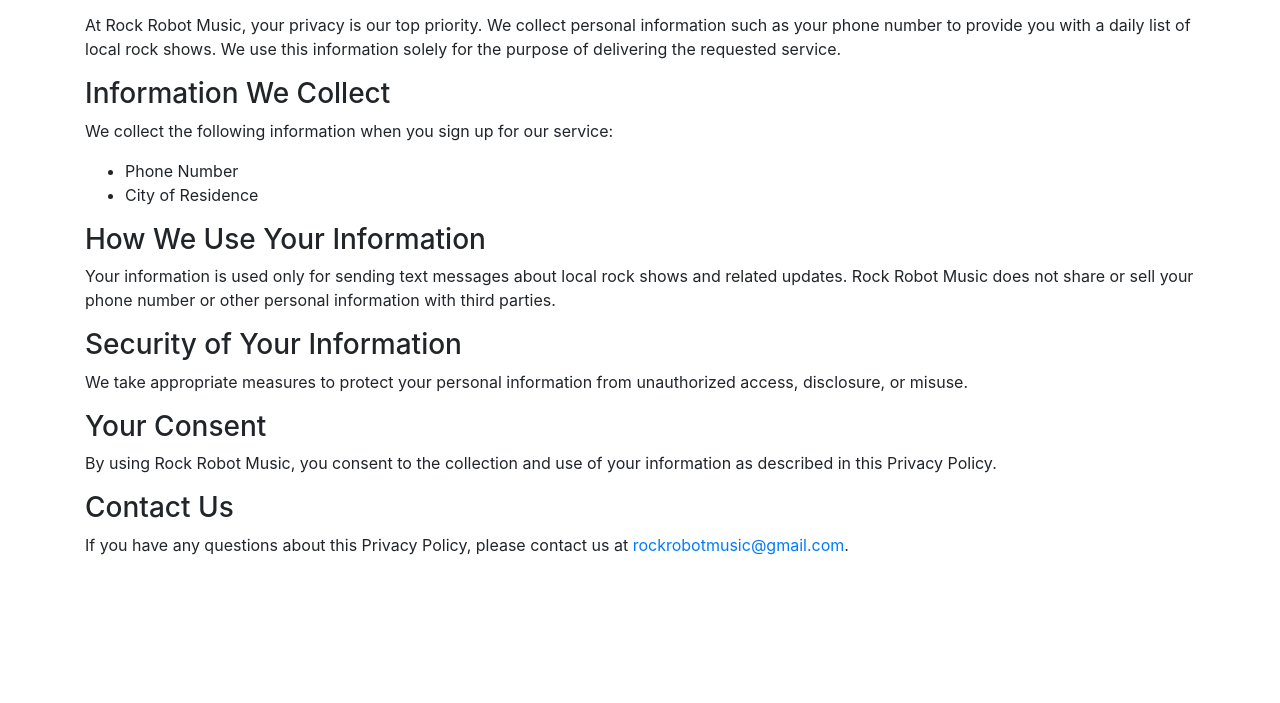
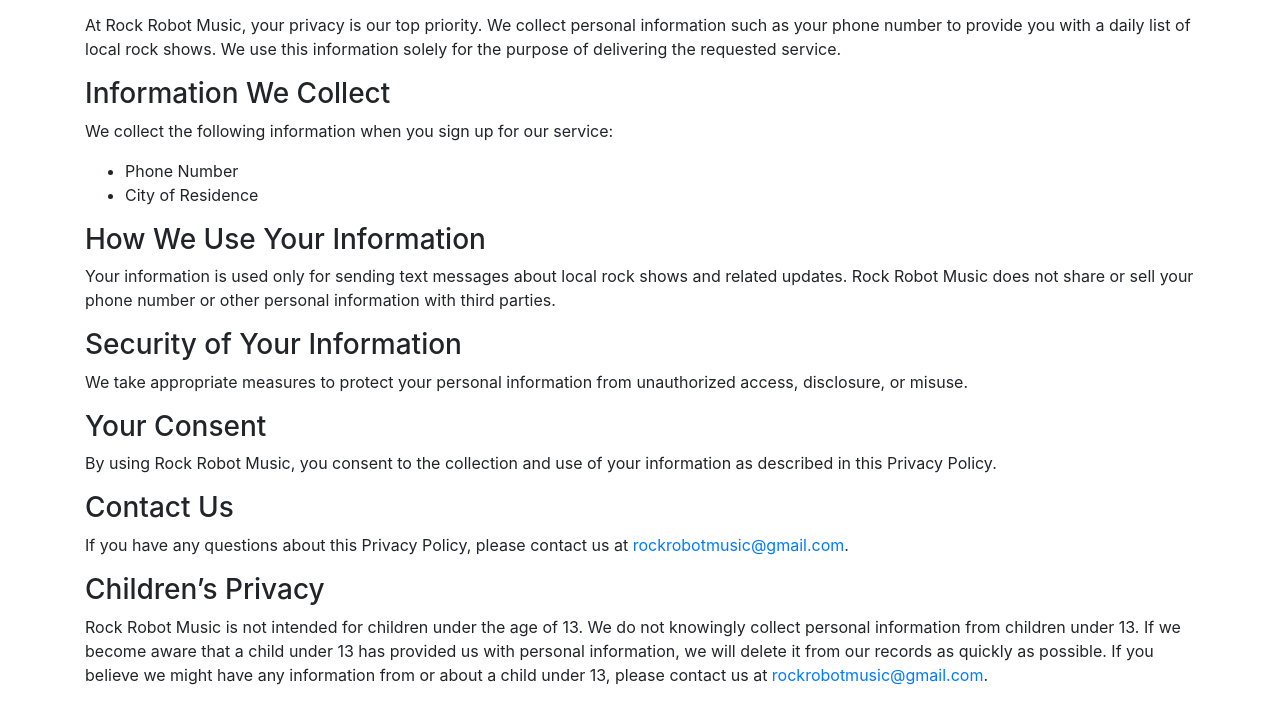
Before and after one commit to mrg498/rockrobot, a plain HTML site: page privacy.html in a window 1280 px wide. Shown: the part 147-850 px from the top of the page. Before the commit the page ends 800 px from the top, so only its background shows below. Drawn offline with nearby package versions, Linux system fonts and the light colour scheme.

Commit message:
update privacy

```diff
--- a/privacy.html
+++ b/privacy.html
@@ -40,6 +40,15 @@
     <h3>Contact Us</h3>
     <p>If you have any questions about this Privacy Policy, please contact us at <a
             href="mailto:rockrobotmusic@gmail.com">rockrobotmusic@gmail.com</a>.</p>
+
+    <h3>Children’s Privacy</h3>
+    <p>Rock Robot Music is not intended for children under the age of 13. We do not knowingly collect personal
+        information
+        from children under 13. If we become aware that a child under 13 has provided us with personal information, we
+        will
+        delete it from our records as quickly as possible. If you believe we might have any information from or about a
+        child under 13, please contact us at <a href="mailto:rockrobotmusic@gmail.com">rockrobotmusic@gmail.com</a>.</p>
+
 </body>
 
 </html>
```
